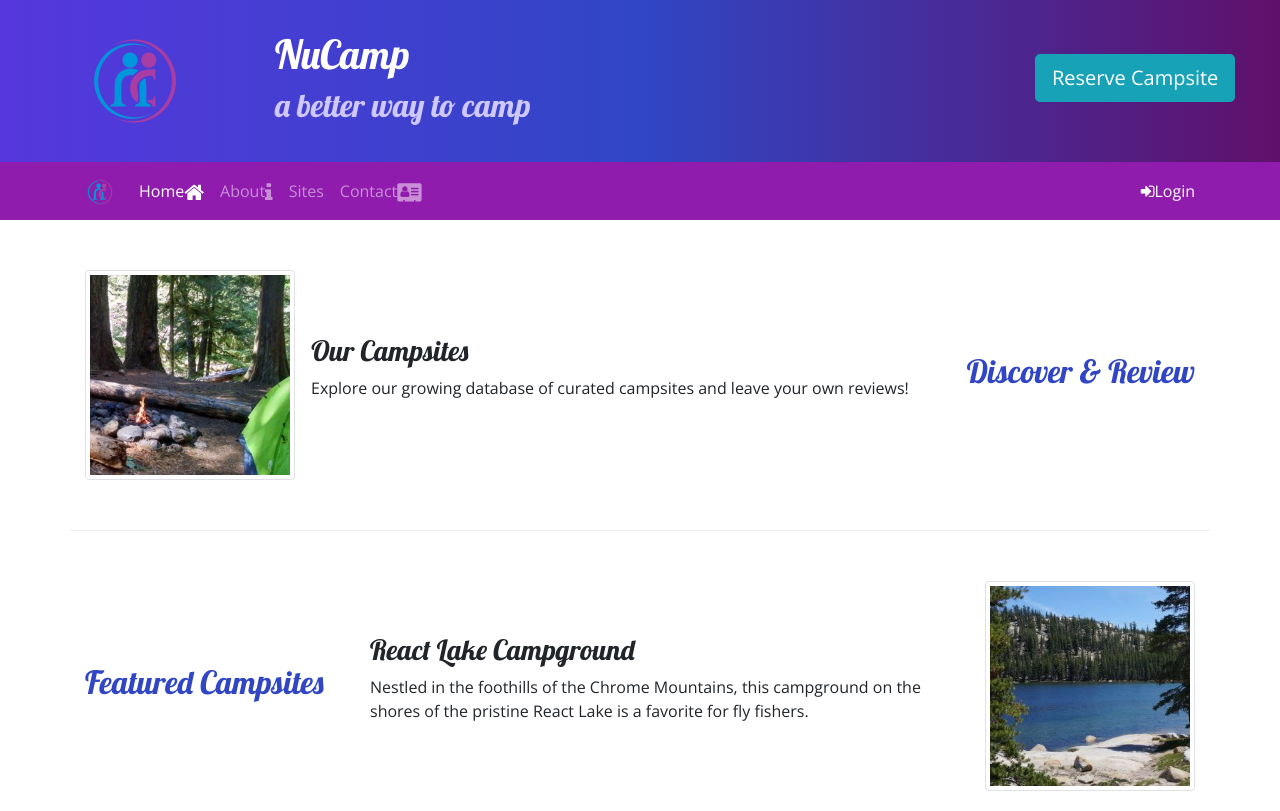
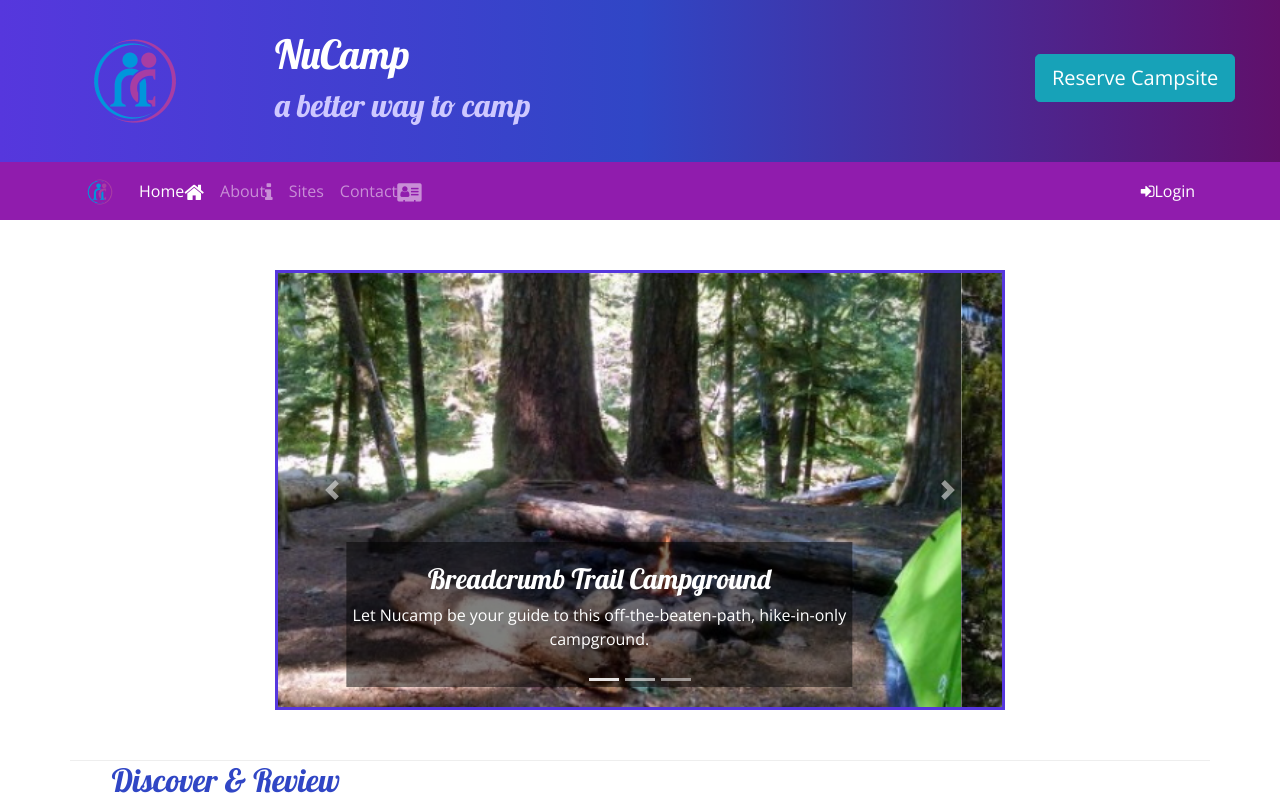
Before and after one commit to NElslager/bootstrap-project, a website: page index.html in a window 1280 px wide. Shown: the top 811 px of the page. Drawn offline with nearby package versions, Linux system fonts and the light colour scheme; some icons are missing.

Commit message:
Carousel

```diff
--- a/css/styles.css
+++ b/css/styles.css
@@ -37,3 +37,11 @@ header h2 {
 .navbar-dark {
   background-color: #901cad;
 }
+
+.carousel-caption {
+  background-color: rgba(0, 0, 0, 0.5);
+}
+
+.carousel {
+  border: solid #5637dd;
+}
--- a/index.html
+++ b/index.html
@@ -95,6 +95,56 @@
 
 
   <div class="container">
+
+    <div class="row row-content">
+      <div class="col-md-8 mx-auto">
+        <div id="homeCarousel" class="carousel slide" data-ride="carousel">
+          <ol class="carousel-indicators">
+              <li data-target="#homeCarousel" data-slide-to="0" class="active"></li>
+              <li data-target="#homeCarousel" data-slide-to="1"></li>
+              <li data-target="#homeCarousel" data-slide-to="2"></li>
+          </ol>
+          <div class="carousel-inner">
+            <div class="carousel-item active">
+              <img class="d-block w-100" src="img/breadcrumb-trail.jpg" alt="Breadcrumb Trail Campground" />
+                <div class="carousel-caption">
+                  <h3>Breadcrumb Trail Campground</h3>
+                  <p class="d-none d-sm-block">Let Nucamp be your guide to this off-the-beaten-path, hike-in-only campground.</p>
+                </div>
+            </div>
+            <div class="carousel-item">
+              <img class="d-block w-100" src="img/react-lake.jpg" alt="React Lake Campground" />
+              <div class="carousel-caption">
+                <h3>React Lake Campground</h3>
+                <p class="d-none d-sm-block">Nestled in the foothills of the Chrome Mountains, this campground on the shores of the pristine React Lake is a favorite for fly fishers.</p>
+              </div>
+            </div>
+            <div class="carousel-item">
+              <img class="d-block w-100" src="img/chrome-river.jpg" alt="Chrome River Campground" />
+              <div class="carousel-caption">
+                <h3>Chrome River Campground</h3>
+                <p class="d-none d-sm-block">Spend a few sunny days and starry nights beneath a canopy of old-growth firs at this enchanting spot by the Chrome River.</p>
+              </div>
+            </div>
+          </div>
+          <a class="carousel-control-prev" href="#homeCarousel" role="button" data-slide="prev">
+          <span class="carousel-control-prev-icon"></span>
+          <span class="sr-only">Previous</span>
+          </a>
+          <a class="carousel-control-next" href="#homeCarousel" role="button" data-slide="next">
+          <span class="carousel-control-next-icon"></span>
+          <span class="sr-only">Next</span>
+          </a>
+        </div>
+
+      </div>
+    </div>
+
+    <div class="row row content align-items-center">
+      <div class="col-sm-4 order-sm-last col-md-3">
+        <h2 class="text-sm-right">Discover & Review</h2>
+      </div>
+    </div>
     <div class="row row-content align-items-center">
       <div class="col-sm-4 order-sm-last col-md-3">
         <h2 class="text-sm-right">Discover & Review</h2>
```
